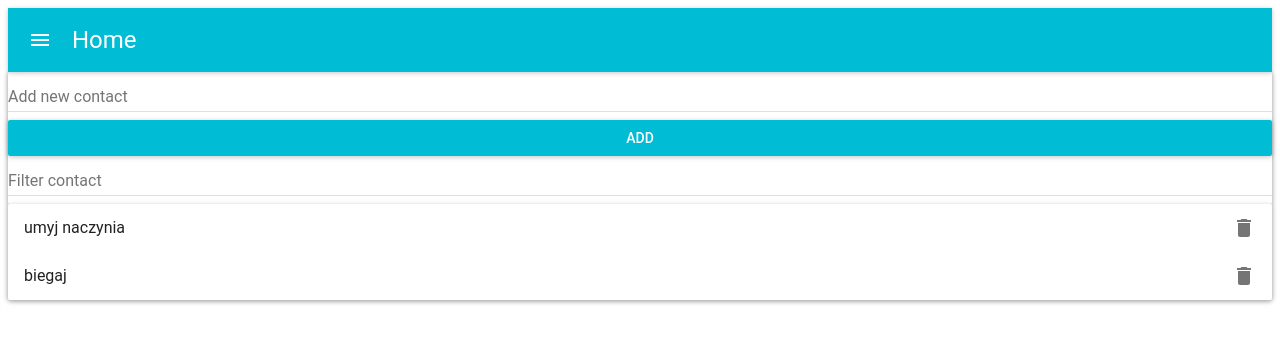
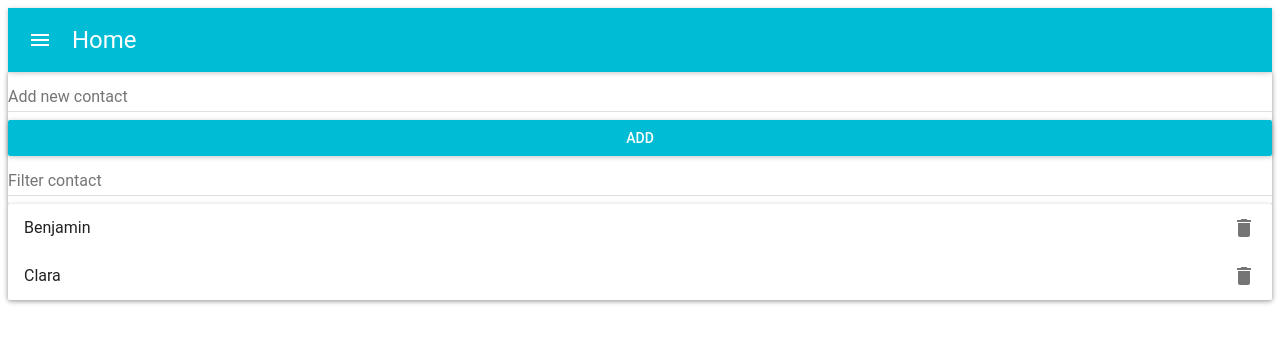
Before and after one commit to madzia89/contacts, a React (Create React App) app: page / in a window 1280 px wide. Shown: the top 342 px of the page. Built offline with nearby package versions, Linux system fonts and the light colour scheme; the HTML template or start-up script is replaced by a standard one.

Commit message:
ready for use

```diff
--- a/src/Add.js
+++ b/src/Add.js
@@ -7,8 +7,8 @@ import Controls from './Controls'
 class Add extends React.Component {
     state = {
         contacts: [
-            {name: 'umyj naczynia ', uid: 82664478218},
-            {name: 'biegaj ', uid: 82686478218}
+            {name: 'Benjamin', lastName: 'Morales', email: 'benjamin.morales22@example.com', phone: 8188291865},
+            {name: 'Clara', lastName: 'Matthews', email: 'clara.matthews35@example.com', phone: 8802174620}
         ],
         filterText: '',
         newContact: ''
@@ -51,7 +51,7 @@ class Add extends React.Component {
                     onChangeHandler={this.newContactChangeHandler}
                     newContactValue={this.state.newContact}
                     onFilterChangeHandler={this.newFilterChangeHandler}
-                    filtrContactValue={this.state.filterText}
+                    filterContactValue={this.state.filterText}
 
                 />
 
--- a/src/Controls.js
+++ b/src/Controls.js
@@ -21,7 +21,7 @@ const Controls = (props) => (
         />
         <TextField
             onChange={props.onFilterChangeHandler}
-            value={props.filtrContactValue}
+            value={props.filterContactValue}
             name={'filter-contacts'}
             placeholder={'Filter contact'}
             fullWidth={true}
```
